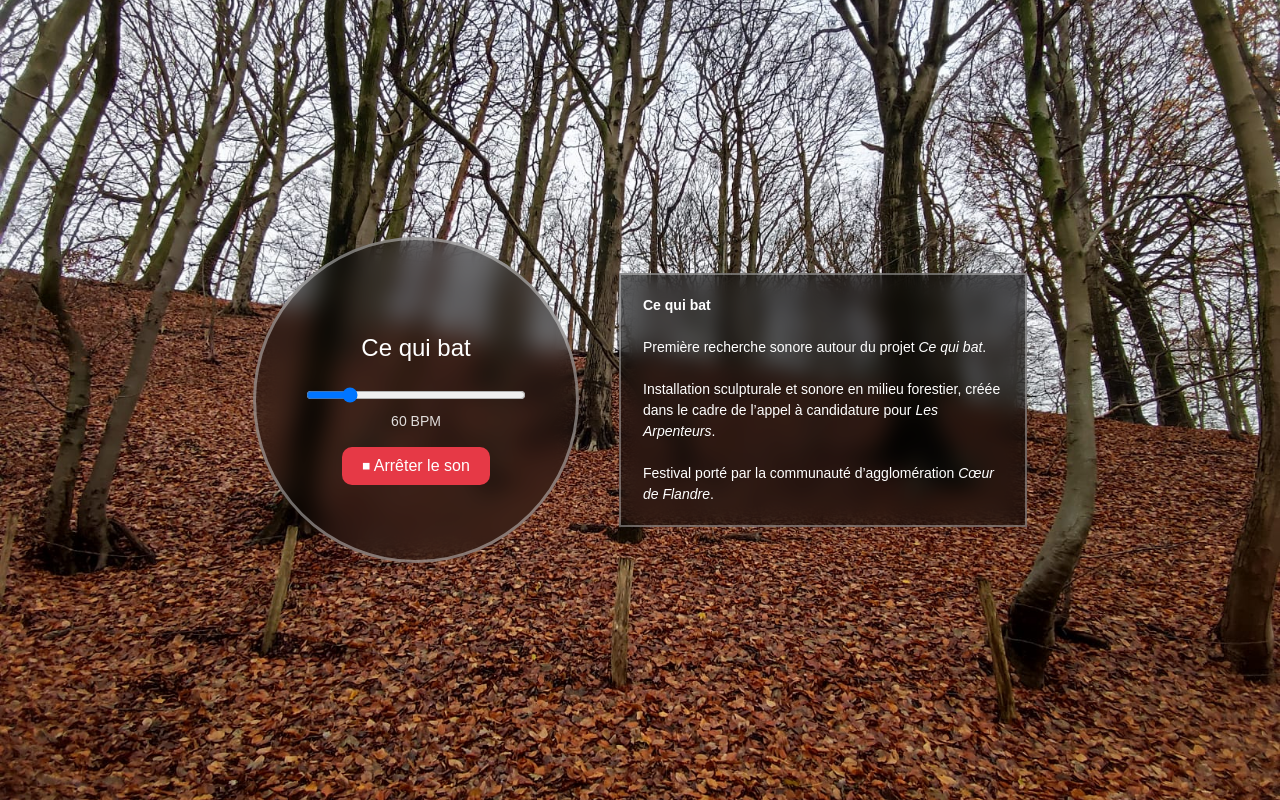
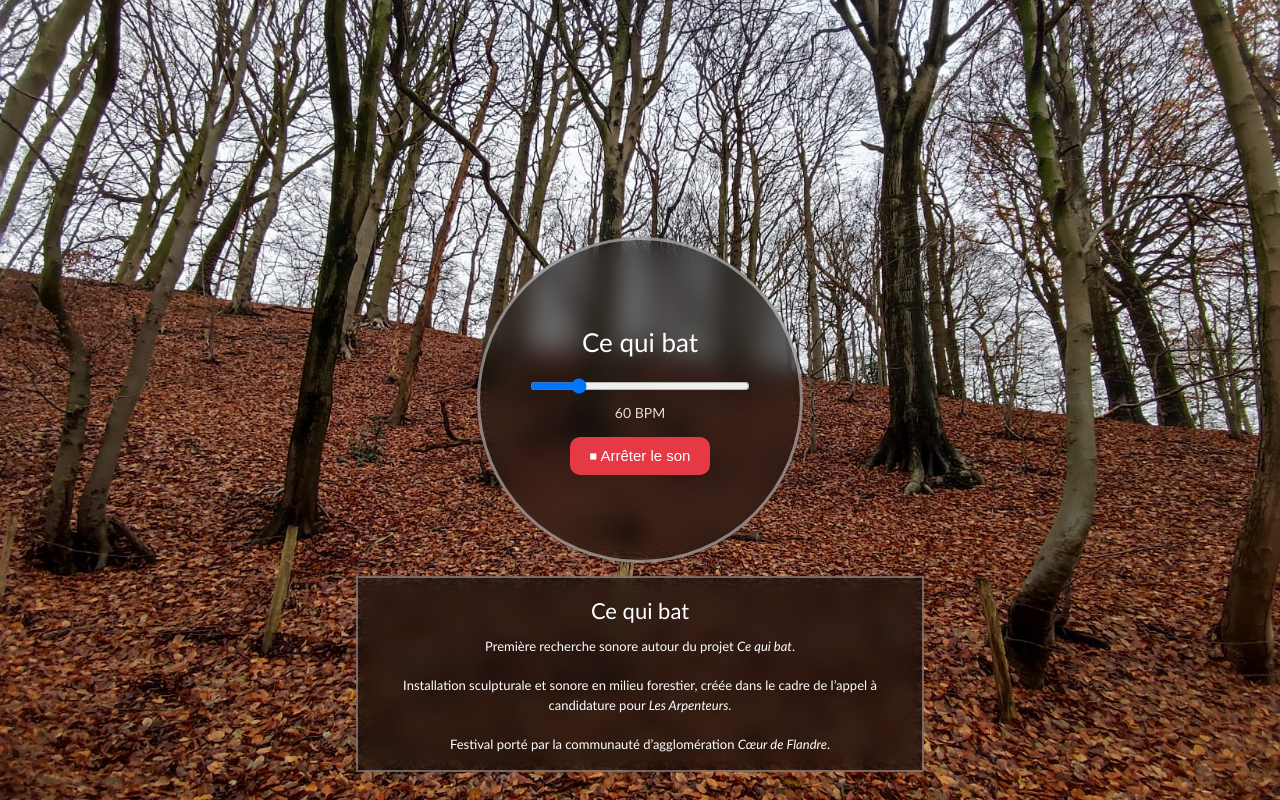
Before and after one commit to psandmd/cequibat, a plain HTML site: page index.html in a window 1280 px wide. Both pictures are taken after a click on the button "▶ Jouer le son". Drawn offline with Linux system fonts and the light colour scheme.

Commit message:
Add files via upload

```diff
--- a/index.html
+++ b/index.html
@@ -8,38 +8,46 @@
   body {
     margin: 0;
     background: url('background.jpg') center/cover no-repeat fixed;
-    font-family: Arial, sans-serif;
+    font-family: Calibri, Candara, Segoe, "Segoe UI", Arial, sans-serif;
     display: flex;
     justify-content: center;
     align-items: center;
     height: 100vh;
-    gap: 40px;
   }
 
-  /* Panneau principal (interaction) */
-  #container {
+  #circle {
     width: 320px;
     height: 320px;
     border-radius: 50%;
-    background: rgba(0, 0, 0, 0.45);
+    background: rgba(0,0,0,0.45);
     backdrop-filter: blur(12px);
-    border: 3px solid rgba(255, 255, 255, 0.4);
+    border: 3px solid rgba(255,255,255,0.45);
+    display: flex;
+    justify-content: center;
+    align-items: center;
+    transform: scale(1);
+  }
+
+  #circleContent {
+    width: 100%;
+    height: 100%;
     display: flex;
     flex-direction: column;
     justify-content: center;
     align-items: center;
     color: white;
     text-align: center;
+    transform: scale(1);
   }
 
-  h2 {
-    margin-bottom: 15px;
+  #title {
+    font-size: 26px;
+    margin-bottom: 18px;
     font-weight: normal;
   }
 
   input[type="range"] {
     width: 220px;
-    margin-top: 10px;
   }
 
   #bpmLabel {
@@ -49,50 +57,64 @@
   }
 
   button {
-    margin-top: 18px;
+    margin-top: 16px;
     padding: 10px 20px;
     background: #e63946;
     border: none;
     color: white;
     border-radius: 10px;
     cursor: pointer;
-    font-size: 16px;
+    font-size: 15px;
   }
 
   button:hover {
     background: #d62839;
   }
 
-  /* Cartel de présentation */
   #cartel {
-    max-width: 360px;
-    background: rgba(0, 0, 0, 0.55);
+    position: fixed;
+    bottom: 28px;
+    left: 50%;
+    transform: translateX(-50%);
+    max-width: 520px;
+    background: rgba(0,0,0,0.55);
     backdrop-filter: blur(10px);
-    border: 2px solid rgba(255, 255, 255, 0.35);
-    padding: 20px 22px;
+    border: 2px solid rgba(255,255,255,0.35);
+    padding: 16px 22px;
     color: white;
-    font-size: 14px;
+    font-size: 13px;
     line-height: 1.5;
+    text-align: center;
+  }
+
+  #cartel-title {
+    font-size: 22px;
+    margin-bottom: 10px;
+    font-weight: normal;
   }
 </style>
 </head>
 
 <body>
 
-<!-- INTERACTION -->
-<div id="container">
-  <h2>Ce qui bat</h2>
+<div id="circle">
+  <div id="circleContent">
 
-  <input id="speedSlider" type="range" min="30" max="200" value="60" />
-  <div id="bpmLabel">60 BPM</div>
+    <div id="title">Ce qui bat</div>
 
-  <audio id="audio" src="coeur.mp3"></audio>
-  <button id="playBtn">▶ Jouer le son</button>
+    <!-- BPM limité à 180 -->
+    <input id="speedSlider" type="range" min="30" max="180" value="60" />
+    <div id="bpmLabel">60 BPM</div>
+
+    <audio id="audio" src="coeur.mp3"></audio>
+    <button id="playBtn">▶ Jouer le son</button>
+
+  </div>
 </div>
 
-<!-- CARTEL TEXTE -->
 <div id="cartel">
-  <strong>Ce qui bat</strong><br><br>
+  <div id="cartel-title">Ce qui bat</div>
+
   Première recherche sonore autour du projet <em>Ce qui bat</em>.<br><br>
   Installation sculpturale et sonore en milieu forestier, créée dans le cadre
   de l’appel à candidature pour <em>Les Arpenteurs</em>.<br><br>
@@ -105,27 +127,58 @@ const audio = document.getElementById("audio");
 const slider = document.getElementById("speedSlider");
 const bpmLabel = document.getElementById("bpmLabel");
 const playBtn = document.getElementById("playBtn");
+const circle = document.getElementById("circle");
+const content = document.getElementById("circleContent");
 
-const AUDIO_BASE_BPM = 60;
+const BASE_BPM = 60; // BPM réel du fichier Ableton
 let playing = false;
 
 slider.addEventListener("input", () => {
   const bpm = Number(slider.value);
   bpmLabel.textContent = bpm + " BPM";
-  audio.playbackRate = bpm / AUDIO_BASE_BPM;
+  audio.playbackRate = bpm / BASE_BPM;
 });
 
 playBtn.addEventListener("click", () => {
   if (!playing) {
+    audio.currentTime = 0;
     audio.play();
     playing = true;
     playBtn.textContent = "⏹ Arrêter le son";
+    requestAnimationFrame(pulse);
   } else {
     audio.pause();
     playing = false;
     playBtn.textContent = "▶ Jouer le son";
+    circle.style.transform = "scale(1)";
+    content.style.transform = "scale(1)";
   }
 });
+
+function pulse() {
+  if (!playing) return;
+
+  // 🔑 battement basé UNIQUEMENT sur 60 BPM
+  const beatDuration = 60 / BASE_BPM; // = 1 seconde
+  const phase = (audio.currentTime % beatDuration) / beatDuration;
+
+  const bpm = Number(slider.value);
+  const intensity = Math.min(1, Math.max(0.3, (bpm - 30) / 150));
+
+  let pulseValue;
+  if (phase < 0.15) {
+    pulseValue = phase / 0.15;
+  } else {
+    pulseValue = Math.max(0, 1 - (phase - 0.15) / 0.85);
+  }
+
+  const scale = 1 + pulseValue * 0.14 * intensity;
+
+  circle.style.transform = `scale(${scale})`;
+  content.style.transform = `scale(${1 / scale})`;
+
+  requestAnimationFrame(pulse);
+}
 </script>
 
 </body>
```
